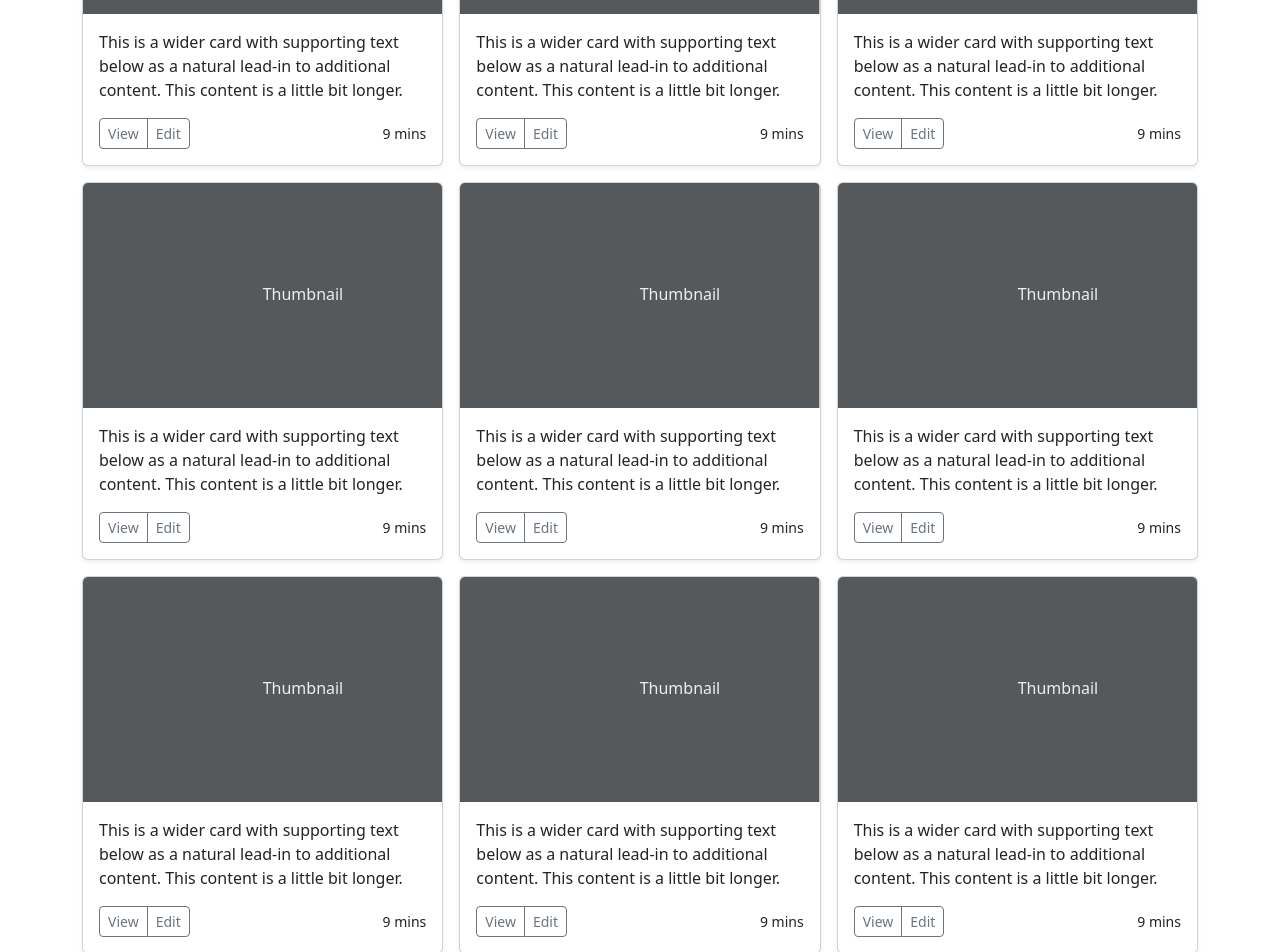
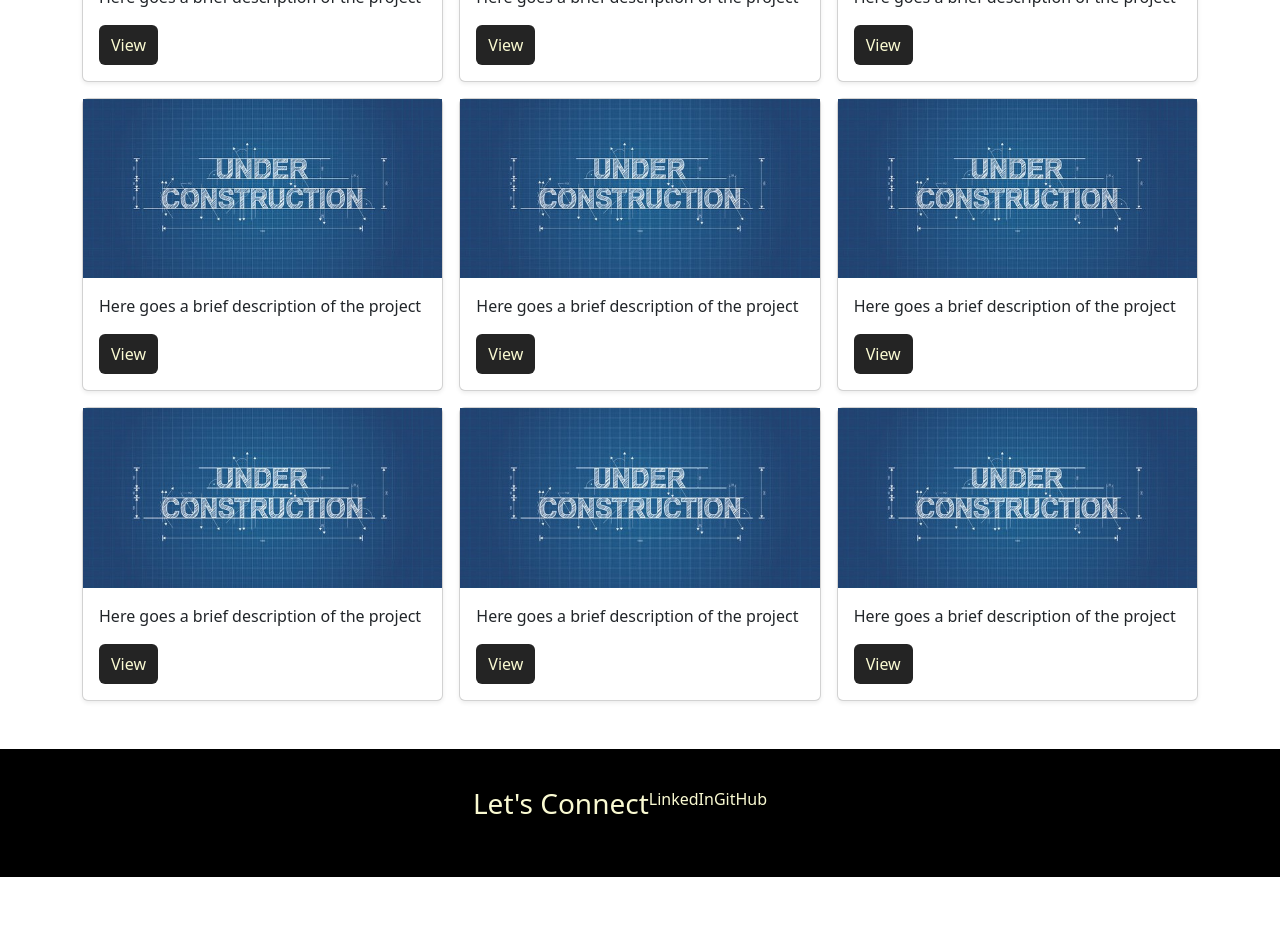
Before and after one commit to AndresAlbornozgil/react-portfolio, a React (Vite) app: page /Portfolio in a window 1280 px wide. Shown: the part 340-1292 px from the top of the page. After the commit the page ends 1217 px from the top, so only its background shows below. Built offline with nearby package versions, Linux system fonts and the light colour scheme.

Commit message:
Improved portfolio & contact me sections

```diff
--- a/src/components/Footer/Footer.css
+++ b/src/components/Footer/Footer.css
@@ -1,4 +1,4 @@
 #footer {
     background-color: black;
-    color: lightgoldenrodyellow ;
+    color: lightgoldenrodyellow;
 }
--- a/src/components/Navbar/Navbar.css
+++ b/src/components/Navbar/Navbar.css
@@ -8,6 +8,7 @@
 
 .bg-nav {
     background-color: rgba(0, 0, 0, 0.858);
+    border: none !important;
 }
 
 a.nav-link {
--- a/src/pages/AboutMe/AboutMe.css
+++ b/src/pages/AboutMe/AboutMe.css
@@ -1,7 +1,3 @@
-/* #root {
-    background-color: lightgoldenrodyellow;
-} */
-
 #portfolio-picture {
     border-radius: 50%;
 }
--- a/src/pages/AboutMe/AboutMe.jsx
+++ b/src/pages/AboutMe/AboutMe.jsx
@@ -4,7 +4,6 @@ function AboutMe() {
 
 
     return (
-      <>
       <div id='aboutme-container' className="container col-xxl-8 px-4 py-5">
     <div className="row flex-lg-row-reverse align-items-center g-5 py-5">
     <div className="col-lg-6">
@@ -16,7 +15,6 @@ function AboutMe() {
       </div>
     </div>
   </div>
-      </>
     )
   }
 
--- a/src/pages/Portfolio/Portfolio.css
+++ b/src/pages/Portfolio/Portfolio.css
@@ -1,3 +1,5 @@
-#airplane {
-    width: 100%;
+#viewButton {
+    background-color: rgba(0, 0, 0, 0.858);
+    border: rgba(0, 0, 0, 0.858);
+    color: lightgoldenrodyellow;
 }
--- a/src/pages/Portfolio/Portfolio.jsx
+++ b/src/pages/Portfolio/Portfolio.jsx
@@ -5,51 +5,45 @@ function Portfolio() {
 
     return (
       <div>
-        <div className="album py-5 bg-body-tertiary">
+        <div id='projects' className="album py-5 bg-body-tertiary">
     <div className="container">
 
       <div className="row row-cols-1 row-cols-sm-2 row-cols-md-3 g-3">
         <div className="col">
           <div className="card shadow-sm">
-            <svg className="bd-placeholder-img card-img-top" width="100%" height="225" xmlns="http://www.w3.org/2000/svg" role="img" aria-label="Placeholder: Thumbnail" preserveAspectRatio="xMidYMid slice" focusable="false"><title>Placeholder</title><rect width="100%" height="100%" fill="#55595c"></rect><text x="50%" y="50%" fill="#eceeef" dy=".3em">Thumbnail</text></svg>
+            <img src="src\assets\images\under-construction.jpg" alt="Under Construction" />
             <div className="card-body">
-              <p className="card-text">This is a wider card with supporting text below as a natural lead-in to additional content. This content is a little bit longer.</p>
+              <p className="card-text">Here goes a brief description of the project</p>
               <div className="d-flex justify-content-between align-items-center">
                 <div className="btn-group">
-                  <button type="button" className="btn btn-sm btn-outline-secondary">View</button>
-                  <button type="button" className="btn btn-sm btn-outline-secondary">Edit</button>
+                <button id='viewButton' className="btn btn-primary w-100 py-2 align-items-center" type="submit">View</button>
                 </div>
-                <small className="text-body-secondary">9 mins</small>
               </div>
             </div>
           </div>
         </div>
         <div className="col">
           <div className="card shadow-sm">
-            <svg className="bd-placeholder-img card-img-top" width="100%" height="225" xmlns="http://www.w3.org/2000/svg" role="img" aria-label="Placeholder: Thumbnail" preserveAspectRatio="xMidYMid slice" focusable="false"><title>Placeholder</title><rect width="100%" height="100%" fill="#55595c"></rect><text x="50%" y="50%" fill="#eceeef" dy=".3em">Thumbnail</text></svg>
+          <img src="src\assets\images\under-construction.jpg" alt="Under Construction" />
             <div className="card-body">
-              <p className="card-text">This is a wider card with supporting text below as a natural lead-in to additional content. This content is a little bit longer.</p>
+            <p className="card-text">Here goes a brief description of the project</p>
               <div className="d-flex justify-content-between align-items-center">
                 <div className="btn-group">
-                  <button type="button" className="btn btn-sm btn-outline-secondary">View</button>
-                  <button type="button" className="btn btn-sm btn-outline-secondary">Edit</button>
+                <button id='viewButton' className="btn btn-primary w-100 py-2 align-items-center" type="submit">View</button>
                 </div>
-                <small className="text-body-secondary">9 mins</small>
               </div>
             </div>
           </div>
         </div>
         <div className="col">
           <div className="card shadow-sm">
-            <svg className="bd-placeholder-img card-img-top" width="100%" height="225" xmlns="http://www.w3.org/2000/svg" role="img" aria-label="Placeholder: Thumbnail" preserveAspectRatio="xMidYMid slice" focusable="false"><title>Placeholder</title><rect width="100%" height="100%" fill="#55595c"></rect><text x="50%" y="50%" fill="#eceeef" dy=".3em">Thumbnail</text></svg>
+          <img src="src\assets\images\under-construction.jpg" alt="Under Construction" />
             <div className="card-body">
-              <p className="card-text">This is a wider card with supporting text below as a natural lead-in to additional content. This content is a little bit longer.</p>
+            <p className="card-text">Here goes a brief description of the project</p>
               <div className="d-flex justify-content-between align-items-center">
                 <div className="btn-group">
-                  <button type="button" className="btn btn-sm btn-outline-secondary">View</button>
-                  <button type="button" className="btn btn-sm btn-outline-secondary">Edit</button>
+                <button id='viewButton' className="btn btn-primary w-100 py-2 align-items-center" type="submit">View</button>
                 </div>
-                <small className="text-body-secondary">9 mins</small>
               </div>
             </div>
           </div>
@@ -57,45 +51,39 @@ function Portfolio() {
 
         <div className="col">
           <div className="card shadow-sm">
-            <svg className="bd-placeholder-img card-img-top" width="100%" height="225" xmlns="http://www.w3.org/2000/svg" role="img" aria-label="Placeholder: Thumbnail" preserveAspectRatio="xMidYMid slice" focusable="false"><title>Placeholder</title><rect width="100%" height="100%" fill="#55595c"></rect><text x="50%" y="50%" fill="#eceeef" dy=".3em">Thumbnail</text></svg>
+          <img src="src\assets\images\under-construction.jpg" alt="Under Construction" />
             <div className="card-body">
-              <p className="card-text">This is a wider card with supporting text below as a natural lead-in to additional content. This content is a little bit longer.</p>
+            <p className="card-text">Here goes a brief description of the project</p>
               <div className="d-flex justify-content-between align-items-center">
                 <div className="btn-group">
-                  <button type="button" className="btn btn-sm btn-outline-secondary">View</button>
-                  <button type="button" className="btn btn-sm btn-outline-secondary">Edit</button>
+                <button id='viewButton' className="btn btn-primary w-100 py-2 align-items-center" type="submit">View</button>
                 </div>
-                <small className="text-body-secondary">9 mins</small>
               </div>
             </div>
           </div>
         </div>
         <div className="col">
           <div className="card shadow-sm">
-            <svg className="bd-placeholder-img card-img-top" width="100%" height="225" xmlns="http://www.w3.org/2000/svg" role="img" aria-label="Placeholder: Thumbnail" preserveAspectRatio="xMidYMid slice" focusable="false"><title>Placeholder</title><rect width="100%" height="100%" fill="#55595c"></rect><text x="50%" y="50%" fill="#eceeef" dy=".3em">Thumbnail</text></svg>
+          <img src="src\assets\images\under-construction.jpg" alt="Under Construction" />
             <div className="card-body">
-              <p className="card-text">This is a wider card with supporting text below as a natural lead-in to additional content. This content is a little bit longer.</p>
+            <p className="card-text">Here goes a brief description of the project</p>
               <div className="d-flex justify-content-between align-items-center">
                 <div className="btn-group">
-                  <button type="button" className="btn btn-sm btn-outline-secondary">View</button>
-                  <button type="button" className="btn btn-sm btn-outline-secondary">Edit</button>
+                <button id='viewButton' className="btn btn-primary w-100 py-2 align-items-center" type="submit">View</button>
                 </div>
-                <small className="text-body-secondary">9 mins</small>
               </div>
             </div>
           </div>
         </div>
         <div className="col">
           <div className="card shadow-sm">
-            <svg className="bd-placeholder-img card-img-top" width="100%" height="225" xmlns="http://www.w3.org/2000/svg" role="img" aria-label="Placeholder: Thumbnail" preserveAspectRatio="xMidYMid slice" focusable="false"><title>Placeholder</title><rect width="100%" height="100%" fill="#55595c"></rect><text x="50%" y="50%" fill="#eceeef" dy=".3em">Thumbnail</text></svg>
+          <img src="src\assets\images\under-construction.jpg" alt="Under Construction" />
             <div className="card-body">
-              <p className="card-text">This is a wider card with supporting text below as a natural lead-in to additional content. This content is a little bit longer.</p>
+            <p className="card-text">Here goes a brief description of the project</p>
               <div className="d-flex justify-content-between align-items-center">
                 <div className="btn-group">
-                  <button type="button" className="btn btn-sm btn-outline-secondary">View</button>
-                  <button type="button" className="btn btn-sm btn-outline-secondary">Edit</button>
+                <button id='viewButton' className="btn btn-primary w-100 py-2 align-items-center" type="submit">View</button>
                 </div>
-                <small className="text-body-secondary">9 mins</small>
               </div>
             </div>
           </div>
@@ -103,45 +91,39 @@ function Portfolio() {
 
         <div className="col">
           <div className="card shadow-sm">
-            <svg className="bd-placeholder-img card-img-top" width="100%" height="225" xmlns="http://www.w3.org/2000/svg" role="img" aria-label="Placeholder: Thumbnail" preserveAspectRatio="xMidYMid slice" focusable="false"><title>Placeholder</title><rect width="100%" height="100%" fill="#55595c"></rect><text x="50%" y="50%" fill="#eceeef" dy=".3em">Thumbnail</text></svg>
+          <img src="src\assets\images\under-construction.jpg" alt="Under Construction" />
             <div className="card-body">
-              <p className="card-text">This is a wider card with supporting text below as a natural lead-in to additional content. This content is a little bit longer.</p>
+            <p className="card-text">Here goes a brief description of the project</p>
               <div className="d-flex justify-content-between align-items-center">
                 <div className="btn-group">
-                  <button type="button" className="btn btn-sm btn-outline-secondary">View</button>
-                  <button type="button" className="btn btn-sm btn-outline-secondary">Edit</button>
+                <button id='viewButton' className="btn btn-primary w-100 py-2 align-items-center" type="submit">View</button>
                 </div>
-                <small className="text-body-secondary">9 mins</small>
               </div>
             </div>
           </div>
         </div>
         <div className="col">
           <div className="card shadow-sm">
-            <svg className="bd-placeholder-img card-img-top" width="100%" height="225" xmlns="http://www.w3.org/2000/svg" role="img" aria-label="Placeholder: Thumbnail" preserveAspectRatio="xMidYMid slice" focusable="false"><title>Placeholder</title><rect width="100%" height="100%" fill="#55595c"></rect><text x="50%" y="50%" fill="#eceeef" dy=".3em">Thumbnail</text></svg>
+          <img src="src\assets\images\under-construction.jpg" alt="Under Construction" />
             <div className="card-body">
-              <p className="card-text">This is a wider card with supporting text below as a natural lead-in to additional content. This content is a little bit longer.</p>
+            <p className="card-text">Here goes a brief description of the project</p>
               <div className="d-flex justify-content-between align-items-center">
                 <div className="btn-group">
-                  <button type="button" className="btn btn-sm btn-outline-secondary">View</button>
-                  <button type="button" className="btn btn-sm btn-outline-secondary">Edit</button>
+                <button id='viewButton' className="btn btn-primary w-100 py-2 align-items-center" type="submit">View</button>
                 </div>
-                <small className="text-body-secondary">9 mins</small>
               </div>
             </div>
           </div>
         </div>
         <div className="col">
           <div className="card shadow-sm">
-            <svg className="bd-placeholder-img card-img-top" width="100%" height="225" xmlns="http://www.w3.org/2000/svg" role="img" aria-label="Placeholder: Thumbnail" preserveAspectRatio="xMidYMid slice" focusable="false"><title>Placeholder</title><rect width="100%" height="100%" fill="#55595c"></rect><text x="50%" y="50%" fill="#eceeef" dy=".3em">Thumbnail</text></svg>
+          <img src="src\assets\images\under-construction.jpg" alt="Under Construction" />
             <div className="card-body">
-              <p className="card-text">This is a wider card with supporting text below as a natural lead-in to additional content. This content is a little bit longer.</p>
+            <p className="card-text">Here goes a brief description of the project</p>
               <div className="d-flex justify-content-between align-items-center">
                 <div className="btn-group">
-                  <button type="button" className="btn btn-sm btn-outline-secondary">View</button>
-                  <button type="button" className="btn btn-sm btn-outline-secondary">Edit</button>
+                <button id='viewButton' className="btn btn-primary w-100 py-2 align-items-center" type="submit">View</button>
                 </div>
-                <small className="text-body-secondary">9 mins</small>
               </div>
             </div>
           </div>
--- a/src/pages/Resume/Resume.jsx
+++ b/src/pages/Resume/Resume.jsx
@@ -5,8 +5,6 @@ function Resume() {
 
     return (
       <div>
-        <img id='airplane' src="src\assets\images\steampunk-city-airplane.jpg" alt="Image of airplane" />
-        <h1>Resume</h1>
         <img id='gears' src="src\assets\images\steampunk-gears.jpg" className="d-block mx-lg-auto img-fluid" alt="Image of gears" width="100%" height="20px" loading="lazy"></img>
       </div>
     )
```
Also changed, not shown: src/pages/Contact/Contact.css (+25 -0 lines), src/pages/Contact/Contact.jsx (+19 -15 lines).
